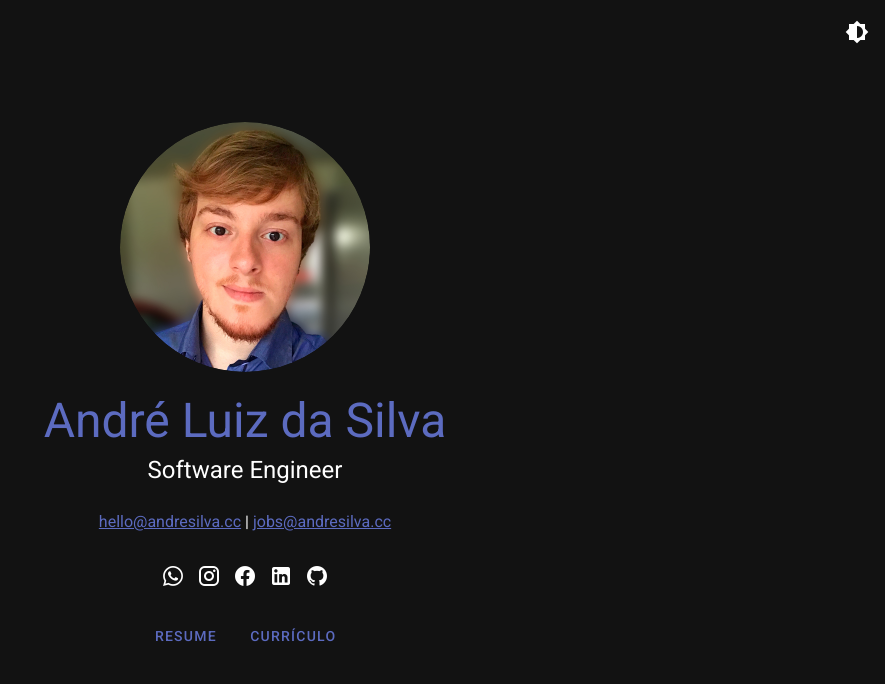
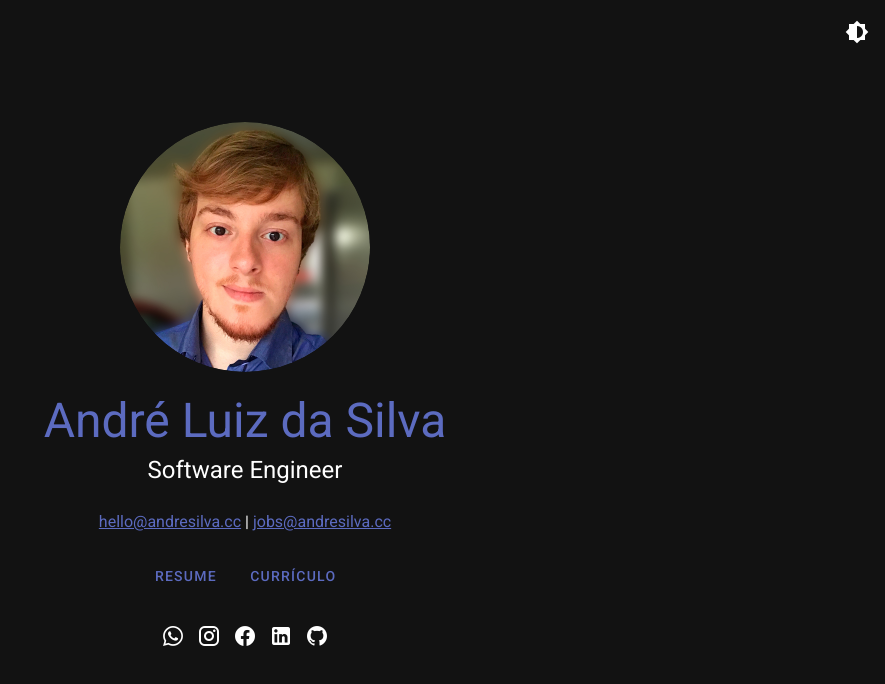
Before and after one commit to andresilva-cc/personal-website, a Nuxt app: page / in a window 1280 px wide. Shown: the top 684 px of the page, without its empty margins (395-1280 px from the left). Built offline with nearby package versions, Linux system fonts and the light colour scheme.

Commit message:
feat: Invert order of resume and links

```diff
--- a/pages/index.vue
+++ b/pages/index.vue
@@ -30,6 +30,16 @@
       </template>
     </v-col>
 
+    <!-- Resume -->
+    <v-col cols="12">
+      <v-btn text color="primary" href="/resume.pdf" target="_blank">
+        Resume
+      </v-btn>
+      <v-btn text color="primary" href="/curriculo.pdf" target="_blank">
+        Currículo
+      </v-btn>
+    </v-col>
+
     <!-- Links -->
     <v-col cols="12">
       <v-btn
@@ -41,16 +51,6 @@
         :target="link.target"
       >
         <v-icon>{{ link.icon }}</v-icon>
-      </v-btn>
-    </v-col>
-
-    <!-- Resume -->
-    <v-col cols="12">
-      <v-btn text color="primary" href="/resume.pdf" target="_blank">
-        Resume
-      </v-btn>
-      <v-btn text color="primary" href="/curriculo.pdf" target="_blank">
-        Currículo
       </v-btn>
     </v-col>
   </v-row>
```
